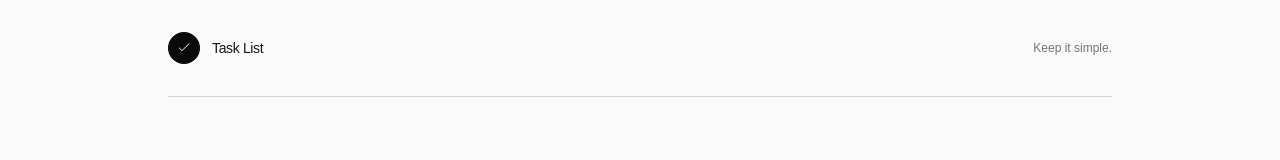
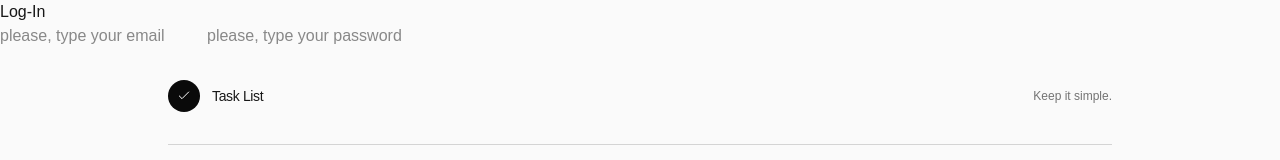
Before and after one commit to Joao-Dev2012/react-task-list, a Next.js app: page / in a window 1280 px wide. Shown: the top 160 px of the page. Built offline with nearby package versions, Linux system fonts and the light colour scheme; no server answers; the database is empty.

Commit message:
Login Test

```diff
--- /dev/null
+++ b/app/components/login.tsx
@@ -0,0 +1,12 @@
+import { useState } from 'react'
+export default function Login(){
+    const [loginEmail,setLoginEmail] = useState('')
+    const [loginPassword,setLoginPassword] = useState('')
+    return(
+        <div>
+            <h1>Log-In</h1>
+            <input type="text"  onChange={(e)=> setLoginEmail( e.target.value)} value={loginEmail} placeholder='please, type your email' />
+            <input type="text" onChange={(e)=> setLoginPassword( e.target.value)} value={loginPassword} placeholder='please, type your password' />
+        </div>
+    )
+}
--- a/app/login.tsx
+++ /dev/null
@@ -1,12 +0,0 @@
-import { useState } from 'react'
-export default function Login(){
-    const [email,setEmail] = useState('')
-    const [password,setPassword] = useState('')
-    return(
-        <div>
-            <h1>Log-In</h1>
-            <input type="text"  onChange={(e)=> setEmail( e.target.value)} value={email} placeholder='please, type your email' />
-            <input type="text" onChange={(e)=> setPassword( e.target.value)} value={password} placeholder='please, type your password' />
-        </div>
-    )
-}
--- a/app/page.tsx
+++ b/app/page.tsx
@@ -1,5 +1,5 @@
 'use client'
-import   Login from "./login.tsx"
+import   Login from "./components/login.tsx"
 import { useState,useEffect } from 'react'
 import { getTasks, createTask } from '@/services/tasks'
 
@@ -26,6 +26,8 @@ export default function App() {
 }, [])
 
   return (
+  <>
+    <Login />
     <div className="mx-auto flex min-h-svh max-w-5xl flex-col px-6 sm:px-10">
       <header className="flex items-center justify-between border-b border-neutral-300 py-6 sm:py-8">
         <span className="flex items-center gap-3 text-sm font-medium tracking-tight">
@@ -102,5 +104,6 @@ export default function App() {
         A fresh page. A clearer day.
       </footer>
     </div>
+    </>
   )
 }
```
Also changed, not shown: app/components/singup.tsx (added).
